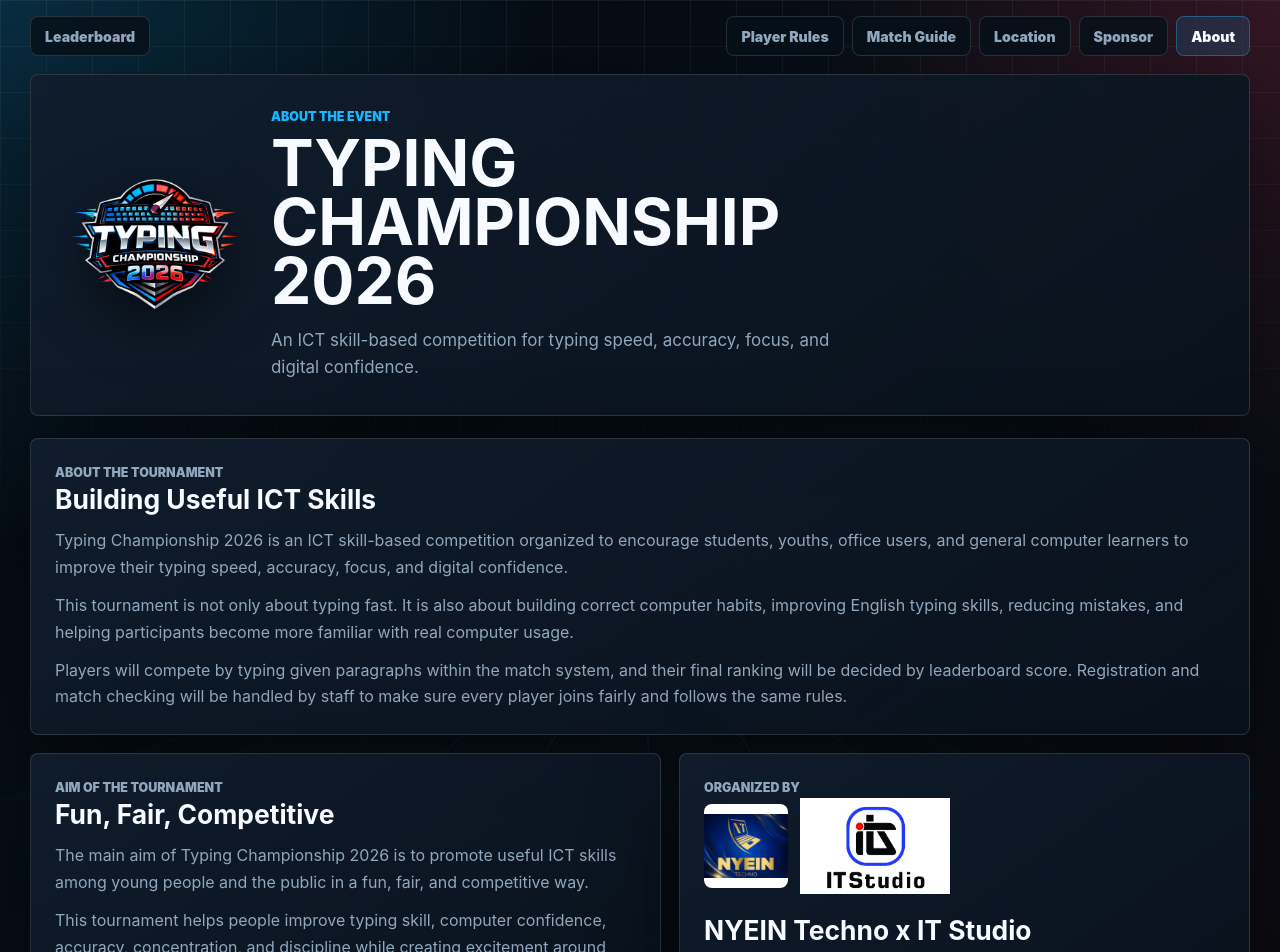
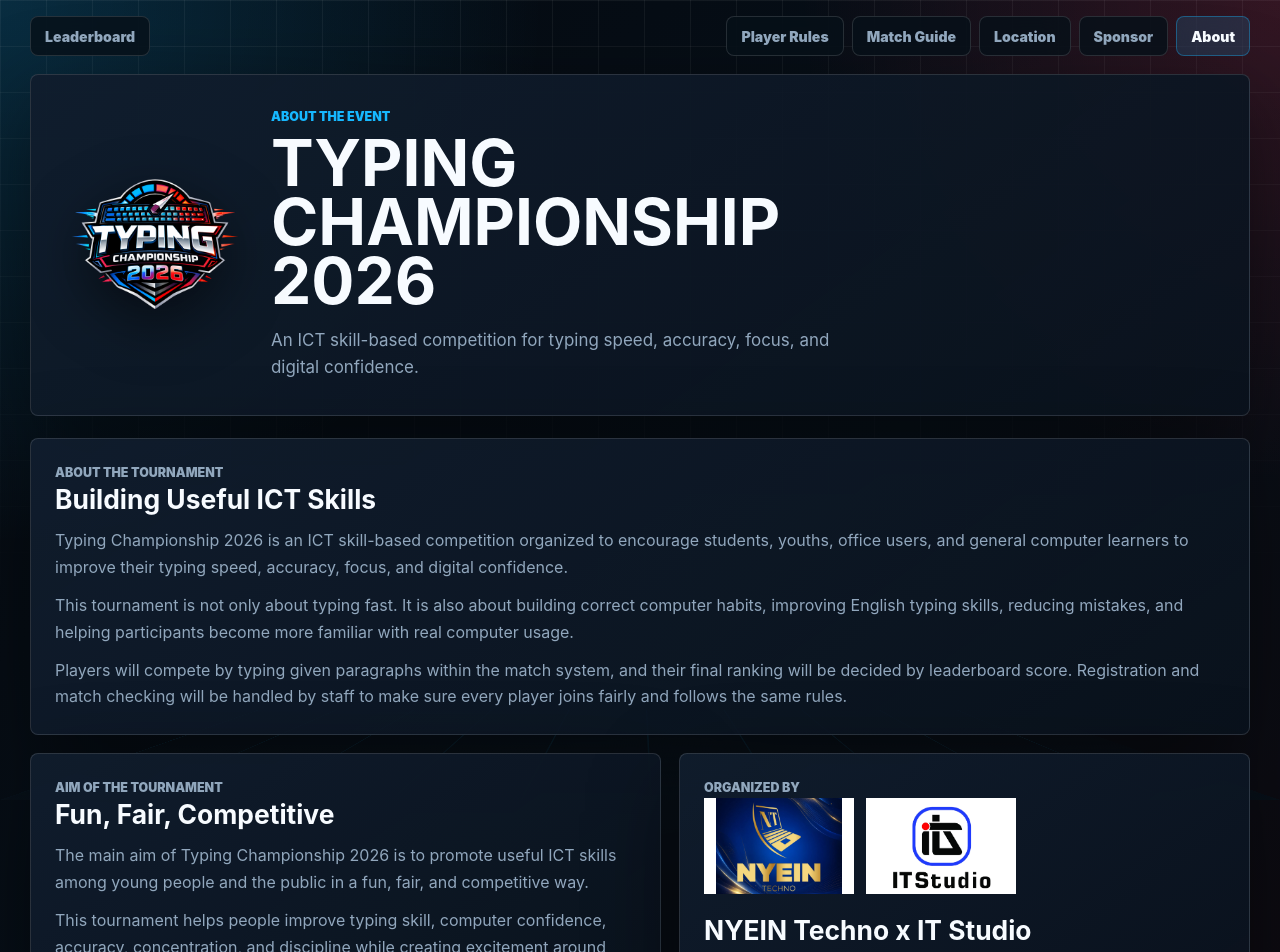
Before and after one commit to ayechannit/techchampion, a React (Vite) app in the folder frontend/: page /about in a window 1280 px wide. Shown: the top 952 px of the page. Built offline with nearby package versions, Linux system fonts and the light colour scheme.

Commit message:
about logo size change

```diff
--- a/frontend/src/pages/About.jsx
+++ b/frontend/src/pages/About.jsx
@@ -49,7 +49,7 @@ const About = () => {
         <article className="about-panel">
           <p className="eyebrow">Organized By</p>
           <div className="organiser-logos organiser-logos-large">
-            <img className="organiser-logo logo-nyein" src="/assets/nyein-techno-logo.jpg" alt="NYEIN Techno logo" />
+            <img className="organiser-logo logo-it" src="/assets/nyein-techno-logo.jpg" alt="NYEIN Techno logo" />
             <img className="organiser-logo logo-it" src="/assets/sponsor-logo.png" alt="IT Studio logo" />
           </div>
           <h2>NYEIN Techno x IT Studio</h2>
```
